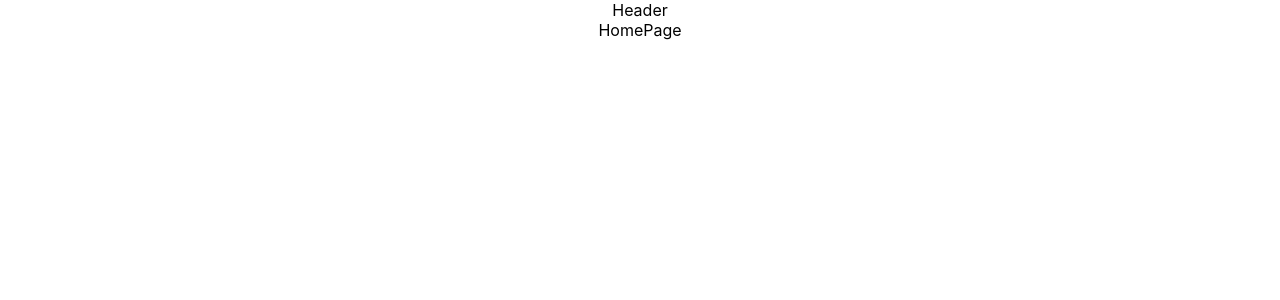
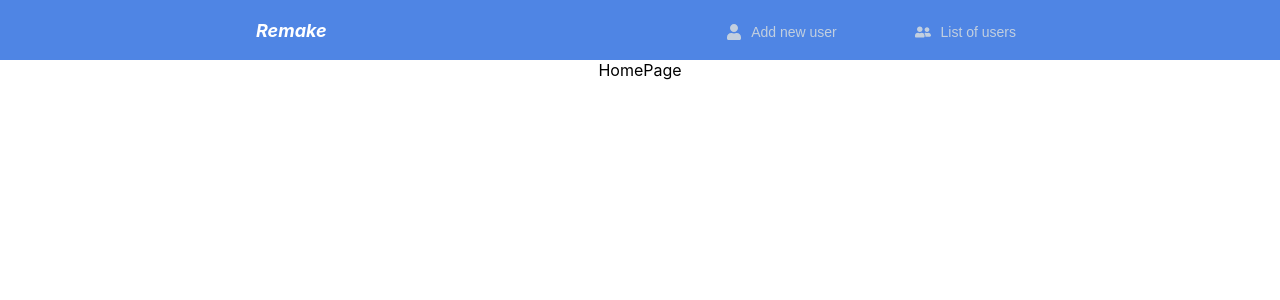
Before and after one commit to andrey-dihtiarov/wizard-form-react, a React (Create React App) app: page / in a window 1280 px wide. Shown: the top 300 px of the page. Built offline with nearby package versions, Linux system fonts and the light colour scheme.

Commit message:
account-form: Header component - new header styles added - header navigation added

```diff
--- /dev/null
+++ b/src/components/Header/Header.module.scss
@@ -0,0 +1,36 @@
+@import '../../assets/scss/variables';
+
+.header {
+  background-color: $royal-blue;
+  height: 60px;
+  width: 100%;
+  display: flex;
+  justify-content: center;
+}
+
+.nav {
+  display: flex;
+  width: 300px;
+  justify-content: space-between;
+
+  &_button {
+    &:hover {
+      color: $white;
+    }
+  }
+}
+
+.container {
+  width: $container-width;
+  display: flex;
+  justify-content: space-between;
+  align-items: center;
+}
+
+.logo {
+  color: $white;
+  font-weight: bolder;
+  font-style: italic;
+  font-size: 18px;
+  cursor: pointer;
+}
--- a/src/components/Header/index.jsx
+++ b/src/components/Header/index.jsx
@@ -1,3 +1,36 @@
-const Header = () => <div>Header</div>;
+import { useHistory } from 'react-router-dom';
+
+import { ROUTES } from '../../constants';
+
+import LinkButton from '../buttons/LinkButton';
+import { UserIcon, UsersIcon } from '../icons';
+
+import classes from './Header.module.scss';
+
+const Header = () => {
+  const history = useHistory();
+
+  const onUserClick = () => history.push(`${ROUTES.newUser}${ROUTES.accountForm}`);
+  const onUsersClick = () => history.push(ROUTES.users);
+  const onLogoClick = () => history.push(ROUTES.home);
+
+  return (
+    <div className={classes.header}>
+      <div className={classes.container}>
+        <div className={classes.logo} onClick={onLogoClick} role="presentation">
+          Remake
+        </div>
+        <div className={classes.nav}>
+          <LinkButton icon={UserIcon} onClick={onUserClick} className={classes.nav_button}>
+            Add new user
+          </LinkButton>
+          <LinkButton icon={UsersIcon} onClick={onUsersClick} className={classes.nav_button}>
+            List of users
+          </LinkButton>
+        </div>
+      </div>
+    </div>
+  );
+};
 
 export default Header;
```
